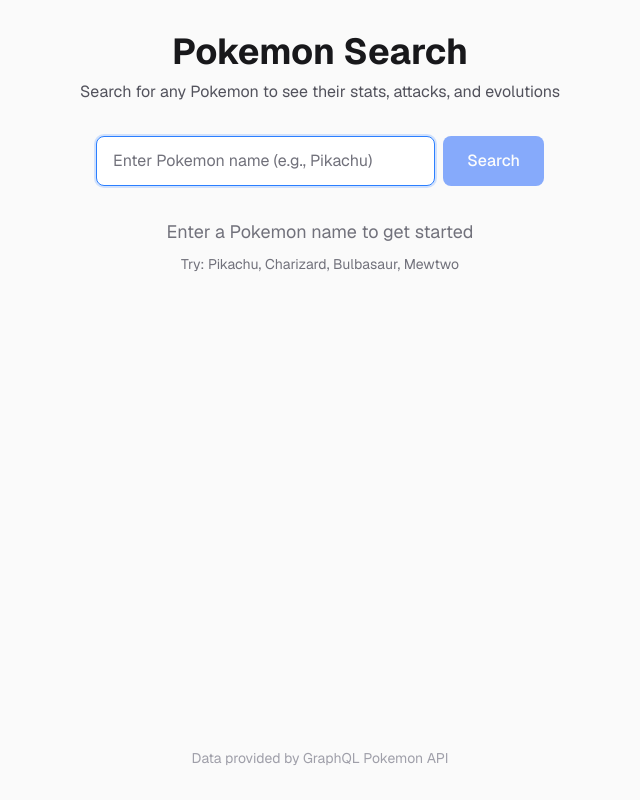
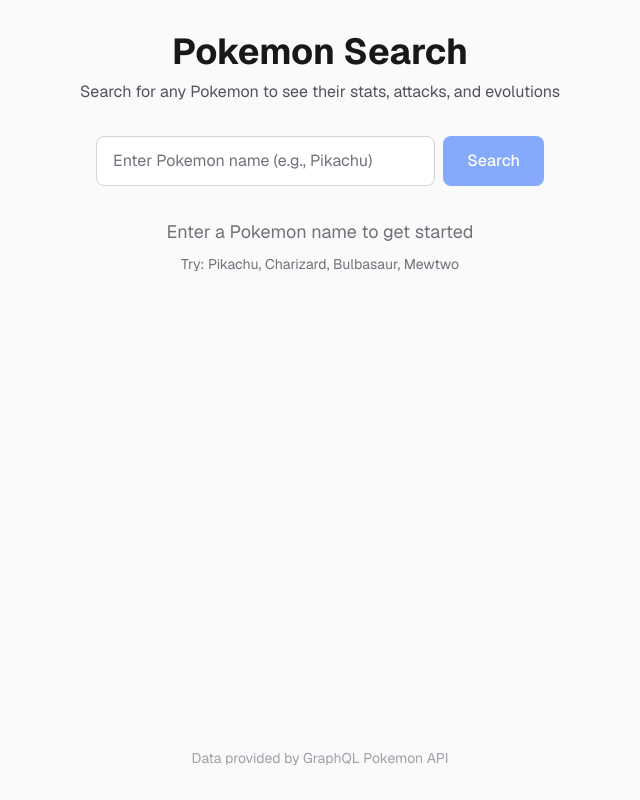
Before and after one commit to NokiaTh131/search-pokemon-fm-tech, a Next.js app: page /search in a window 1280 px wide. Shown: the whole page, without its empty margins (320-960 px from the left). Built offline with nearby package versions, Linux system fonts and the light colour scheme.

Commit message:
feat: add search history

```diff
--- a/components/SearchInput.tsx
+++ b/components/SearchInput.tsx
@@ -1,9 +1,8 @@
 'use client';
 
-import { useState, useCallback, useEffect, useTransition } from 'react';
+import { useState, useCallback, useEffect, useTransition, useRef } from 'react';
 import { useRouter, useSearchParams } from 'next/navigation';
-
-const LAST_SEARCH_KEY = 'pokemon-last-search';
+import { useSearchHistory } from '@/lib/hooks/useSearchHistory';
 
 interface SearchInputProps {
   initialValue?: string;
@@ -12,62 +11,159 @@
 export function SearchInput({ initialValue = '' }: SearchInputProps) {
   const router = useRouter();
   const searchParams = useSearchParams();
+  const { history, addToHistory } = useSearchHistory();
+
   const [inputValue, setInputValue] = useState(initialValue);
+  const [isFocused, setIsFocused] = useState(false);
+  const [selectedIndex, setSelectedIndex] = useState(-1);
   const [isPending, startTransition] = useTransition();
+  const containerRef = useRef<HTMLFormElement>(null);
 
-  // Sync input with URL on mount
+  const filteredHistory = history.filter(item =>
+    !inputValue || item.toLowerCase().includes(inputValue.toLowerCase())
+  );
+
+  // sync input with URL on mount
   useEffect(() => {
     const nameFromUrl = searchParams.get('name');
     if (nameFromUrl) {
       setInputValue(nameFromUrl);
-    } else {
-      // Try to restore from localStorage
-      const lastSearch = localStorage.getItem(LAST_SEARCH_KEY);
-      if (lastSearch && !initialValue) {
-        setInputValue(lastSearch);
     }
+  }, [searchParams]);
+
+  // handle click outside to close dropdown
+  useEffect(() => {
+    const handleClickOutside = (event: MouseEvent) => {
+      if (containerRef.current && !containerRef.current.contains(event.target as Node)) {
+        setIsFocused(false);
+        setSelectedIndex(-1);
       }
-  }, [searchParams, initialValue]);
+    };
 
-  const handleSubmit = useCallback(
-    (e: React.SubmitEvent) => {
-      e.preventDefault();
-      const trimmedValue = inputValue.trim();
+    document.addEventListener('mousedown', handleClickOutside);
+    return () => document.removeEventListener('mousedown', handleClickOutside);
+  }, []);
+
+  const performSearch = useCallback((term: string) => {
+    const trimmedValue = term.trim();
     if (trimmedValue) {
-        // save last search to localstage
-        localStorage.setItem(LAST_SEARCH_KEY, trimmedValue);
+      addToHistory(trimmedValue);
+      setIsFocused(false);
+      setSelectedIndex(-1);
+      // Update input to match search term if different
+      setInputValue(trimmedValue);
 
       startTransition(() => {
         router.push(`/search?name=${encodeURIComponent(trimmedValue)}`);
       });
     }
-    },
-    [inputValue, router]
+  }, [addToHistory, router]);
+
+  const handleSubmit = (e: React.FormEvent) => {
+    e.preventDefault();
+    if (selectedIndex >= 0 && selectedIndex < filteredHistory.length) {
+      performSearch(filteredHistory[selectedIndex]);
+    } else {
+      performSearch(inputValue);
+    }
+  };
+
+  const handleKeyDown = (e: React.KeyboardEvent) => {
+    // escape to close dropdown menu
+    if (e.key === 'Escape') {
+      setIsFocused(false);
+      setSelectedIndex(-1);
+      return;
+    }
+
+    if (!filteredHistory.length) return;
+
+    if (e.key === 'ArrowDown') {
+      e.preventDefault();
+      setSelectedIndex(prev =>
+        prev < filteredHistory.length - 1 ? prev + 1 : prev
       );
+    } else if (e.key === 'ArrowUp') {
+      e.preventDefault();
+      setSelectedIndex(prev => prev > -1 ? prev - 1 : -1);
+    } else if (e.key === 'Enter') { // enter to submit
+      e.preventDefault();
+      if (selectedIndex >= 0 && selectedIndex < filteredHistory.length) {
+        performSearch(filteredHistory[selectedIndex]);
+      } else {
+        performSearch(inputValue);
+      }
+    }
+  };
 
-  const handleInputChange = useCallback(
-    (e: React.ChangeEvent<HTMLInputElement>) => {
+  const handleInputChange = (e: React.ChangeEvent<HTMLInputElement>) => {
     setInputValue(e.target.value);
-    },
-    []
-  );
+    setSelectedIndex(-1); // Reset selection when typing
+    setIsFocused(true);
+  };
 
   return (
-    <form onSubmit={handleSubmit} className="w-full max-w-md">
+    <form
+      ref={containerRef}
+      onSubmit={handleSubmit}
+      className="relative w-full max-w-md"
+    >
       <div className="flex gap-2">
         <label htmlFor="pokemon-search" className="sr-only">
           Search Pokemon
         </label>
+        <div className="relative flex-1">
           <input
             id="pokemon-search"
             type="text"
             value={inputValue}
             onChange={handleInputChange}
+            onFocus={() => setIsFocused(true)}
+            onKeyDown={handleKeyDown}
             placeholder="Enter Pokemon name (e.g., Pikachu)"
-          className="flex-1 rounded-lg border border-zinc-300 bg-white px-4 py-3 text-zinc-900 placeholder-zinc-500 focus:border-blue-500 focus:outline-none focus:ring-2 focus:ring-blue-500/20 dark:border-zinc-700 dark:bg-zinc-900 dark:text-zinc-100 dark:placeholder-zinc-400"
+            className="w-full rounded-lg border border-zinc-300 bg-white px-4 py-3 text-zinc-900 placeholder-zinc-500 focus:border-blue-500 focus:outline-none focus:ring-2 focus:ring-blue-500/20 dark:border-zinc-700 dark:bg-zinc-900 dark:text-zinc-100 dark:placeholder-zinc-400"
             autoComplete="off"
-          autoFocus
           />
+
+          {/* Dropdown Suggestions */}
+          {isFocused && filteredHistory.length > 0 && (
+            <div className="absolute top-full z-10 mt-1 w-full overflow-hidden rounded-lg border border-zinc-200 bg-white shadow-lg dark:border-zinc-700 dark:bg-zinc-900">
+              <ul role="listbox" aria-label="Search history">
+                {filteredHistory.map((item, index) => (
+                  <li
+                    key={`${item}-${index}`}
+                    role="option"
+                    aria-selected={index === selectedIndex}
+                    className={`cursor-pointer px-4 py-3 text-sm transition-colors ${index === selectedIndex
+                      ? 'bg-zinc-100 dark:bg-zinc-800 text-zinc-900 dark:text-zinc-50'
+                      : 'text-zinc-700 hover:bg-zinc-50 dark:text-zinc-300 dark:hover:bg-zinc-800'
+                      }`}
+                    onClick={() => performSearch(item)}
+                    onMouseEnter={() => setSelectedIndex(index)}
+                  >
+                    <div className="flex items-center gap-3">
+                      <svg
+                        className="h-4 w-4 text-zinc-400"
+                        fill="none"
+                        stroke="currentColor"
+                        viewBox="0 0 24 24"
+                      >
+                        <path
+                          strokeLinecap="round"
+                          strokeLinejoin="round"
+                          strokeWidth={2}
+                          d="M12 8v4l3 3m6-3a9 9 0 11-18 0 9 9 0 0118 0z"
+                        />
+                      </svg>
+                      {item}
+                    </div>
+                  </li>
+                ))}
+              </ul>
+            </div>
+          )}
+        </div>
+
         <button
           type="submit"
           className="rounded-lg bg-blue-600 px-6 py-3 font-medium text-white transition-colors hover:bg-blue-700 focus:outline-none focus:ring-2 focus:ring-blue-500/50 disabled:opacity-50"
--- /dev/null
+++ b/lib/hooks/useSearchHistory.ts
@@ -0,0 +1,51 @@
+import { useState, useEffect, useCallback } from "react";
+
+const HISTORY_KEY = "search-history";
+const MAX_HISTORY = 5;
+
+export function useSearchHistory() {
+  const [history, setHistory] = useState<string[]>([]);
+  const [isLoaded, setIsLoaded] = useState(false);
+
+  useEffect(() => {
+    if (typeof window === "undefined") return;
+
+    try {
+      const saved = localStorage.getItem(HISTORY_KEY);
+      if (saved) {
+        const parsed = JSON.parse(saved);
+        if (Array.isArray(parsed)) {
+          setHistory(parsed);
+        }
+      }
+    } catch (error) {
+      console.error("Failed to parse search history:", error);
+    } finally {
+      setIsLoaded(true);
+    }
+  }, []);
+
+  const addToHistory = useCallback((term: string) => {
+    const trimmed = term.trim();
+    if (!trimmed) return;
+
+    setHistory((prev) => {
+      // remove duplicates
+      const filtered = prev.filter(
+        (item) => item.toLowerCase() !== trimmed.toLowerCase(),
+      );
+
+      const newHistory = [trimmed, ...filtered].slice(0, MAX_HISTORY);
+
+      try {
+        localStorage.setItem(HISTORY_KEY, JSON.stringify(newHistory));
+      } catch (error) {
+        console.error("Failed to save search history:", error);
+      }
+
+      return newHistory;
+    });
+  }, []);
+
+  return { history, addToHistory, isLoaded };
+}
```
Lines whose indentation alone changed are shown as unchanged.
